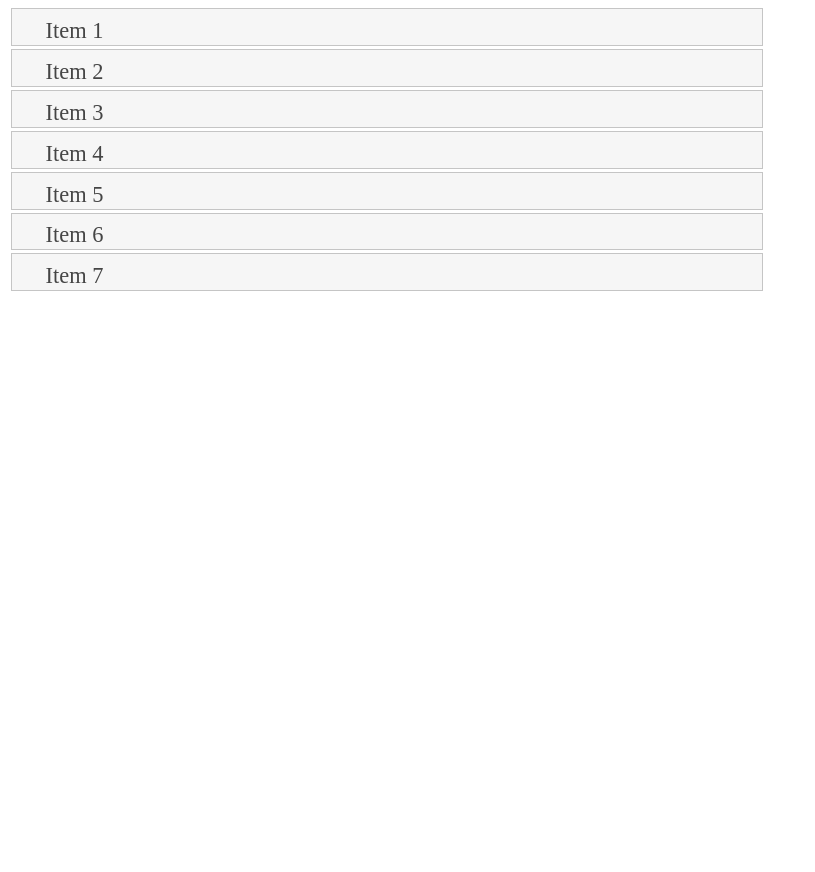
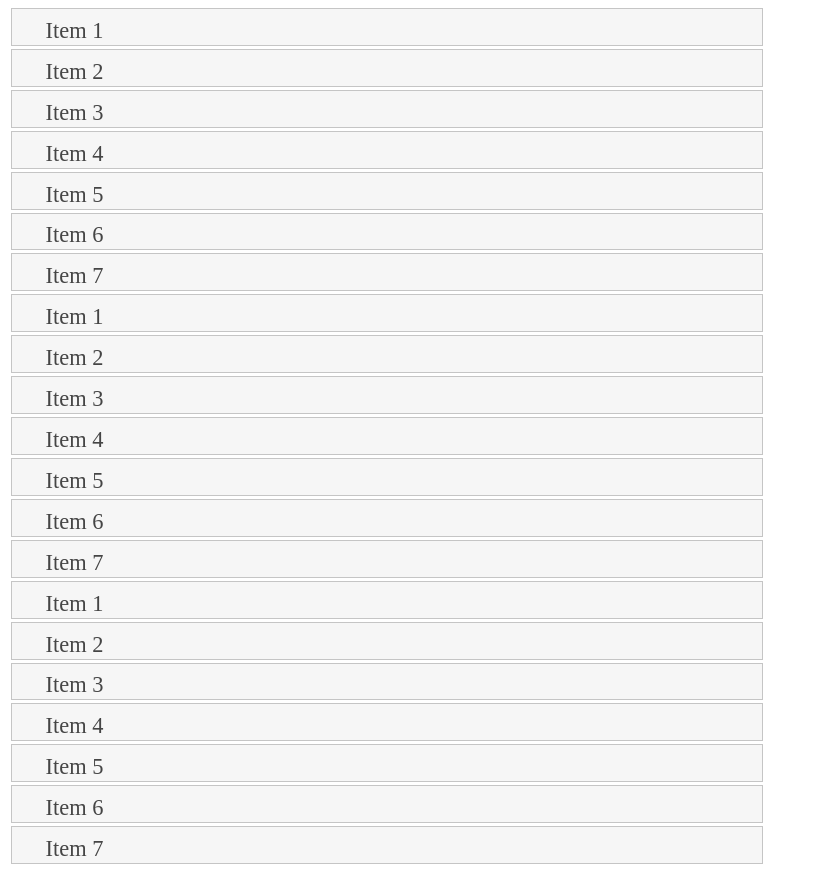
Before and after one commit to ntalpos1/ntalpos1.github.io, a plain HTML site: page jquerytouch/sortable/index.html in a window 1280 px wide. Shown: the whole page, without its empty margins (0-815 px from the left). Before the commit the page ends 800 px from the top, so only its background shows below. Drawn offline with Linux system fonts and the light colour scheme.

Commit message:
added elem

```diff
--- a/jquerytouch/sortable/index.html
+++ b/jquerytouch/sortable/index.html
@@ -30,6 +30,20 @@
   <li class="ui-state-default"><span></span>Item 5</li>
   <li class="ui-state-default"><span></span>Item 6</li>
   <li class="ui-state-default"><span></span>Item 7</li>
+  <li class="ui-state-default"><span></span>Item 1</li>
+  <li class="ui-state-default"><span></span>Item 2</li>
+  <li class="ui-state-default"><span></span>Item 3</li>
+  <li class="ui-state-default"><span></span>Item 4</li>
+  <li class="ui-state-default"><span></span>Item 5</li>
+  <li class="ui-state-default"><span></span>Item 6</li>
+  <li class="ui-state-default"><span></span>Item 7</li>
+  <li class="ui-state-default"><span></span>Item 1</li>
+  <li class="ui-state-default"><span></span>Item 2</li>
+  <li class="ui-state-default"><span></span>Item 3</li>
+  <li class="ui-state-default"><span></span>Item 4</li>
+  <li class="ui-state-default"><span></span>Item 5</li>
+  <li class="ui-state-default"><span></span>Item 6</li>
+  <li class="ui-state-default"><span></span>Item 7</li>
 </ul>
 
 
```
